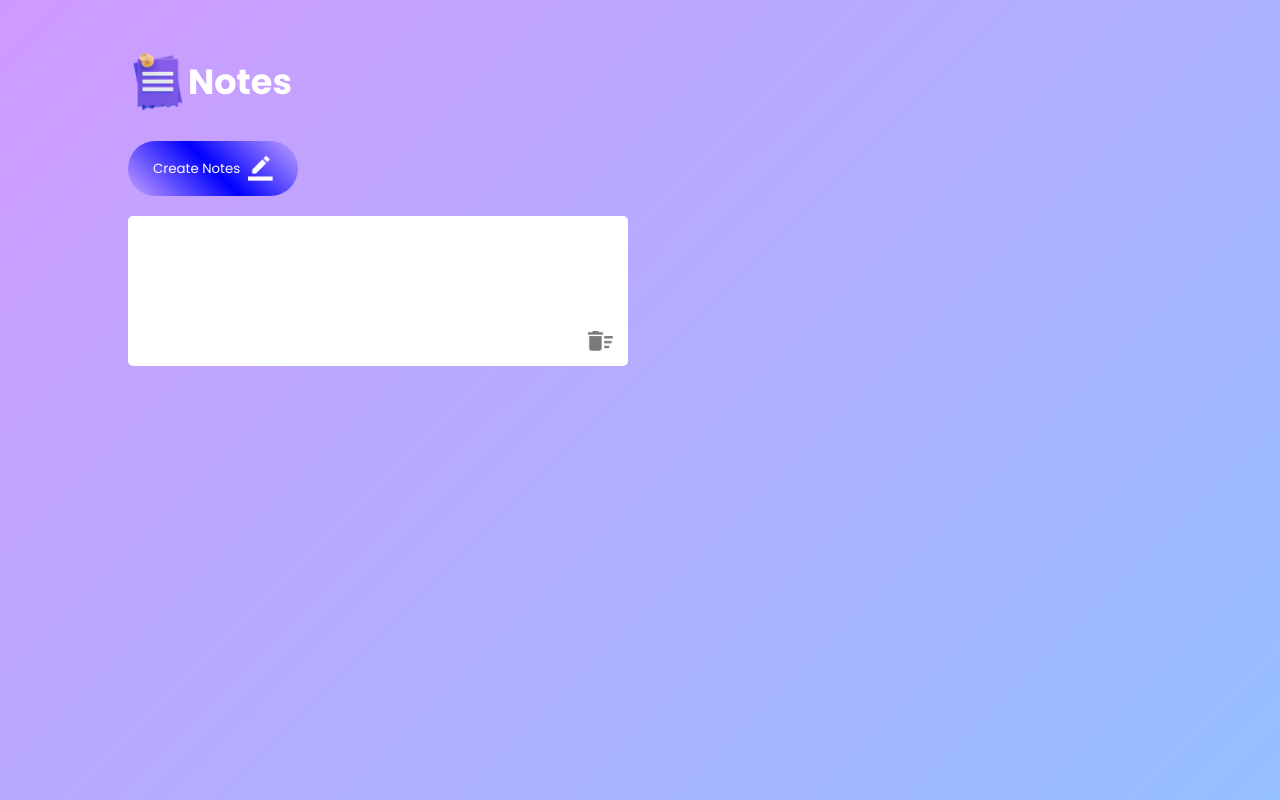
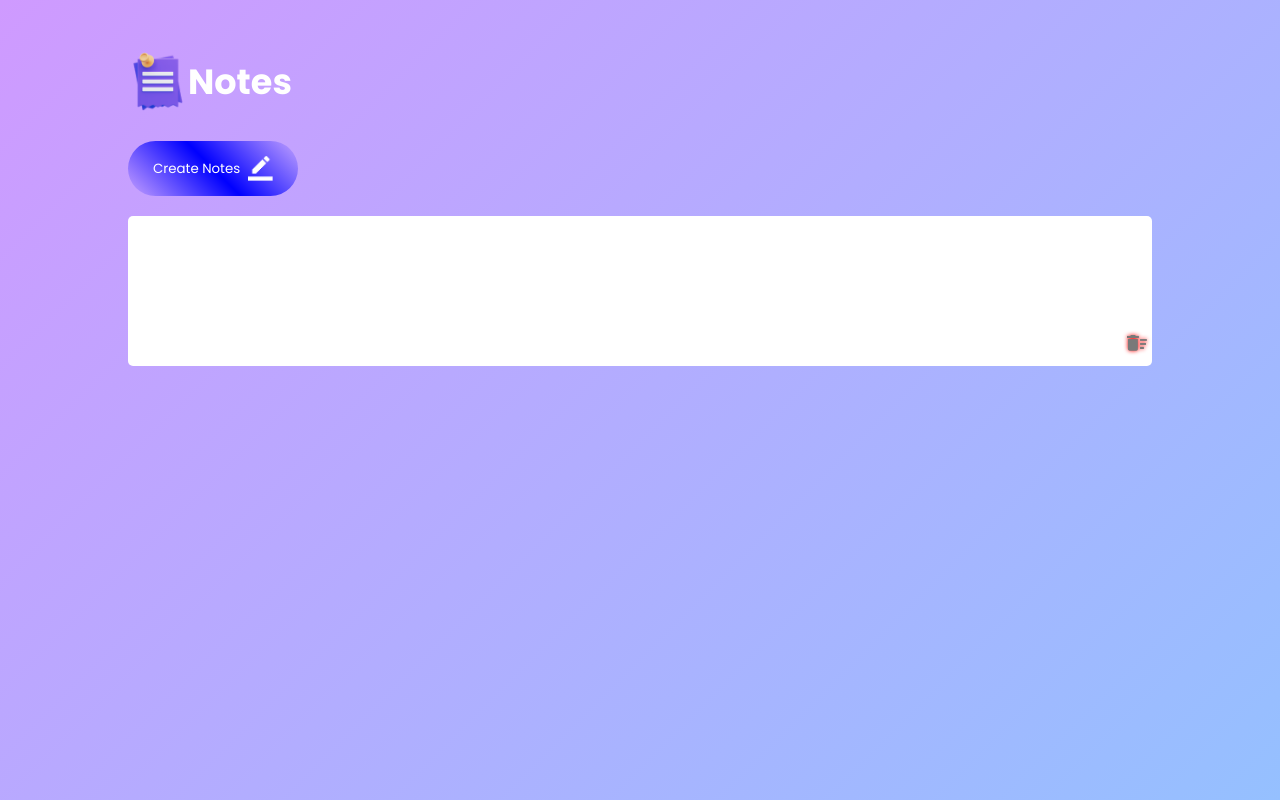
Before and after one commit to ashir245/javascript-projects, a plain HTML site: page javascript_projects/Notes_app/index.html in a window 1280 px wide. Both pictures are taken after a click on the button "Create Notes". Drawn offline with Linux system fonts and the light colour scheme.

Commit message:
modified notes

```diff
--- a/javascript_projects/Notes_app/index.css
+++ b/javascript_projects/Notes_app/index.css
@@ -11,8 +11,7 @@
   min-height: 100vh;
   background: linear-gradient(135deg, #cf9aff, #95c0ff);
   color: #fff;
-  padding-top: 4%;
-  padding-left: 10%;
+  padding: 4% 10% 4% 10%;
 }
 .container h1 {
   display: flex;
@@ -40,21 +39,29 @@
   margin: 30px 0 20px;
   cursor: pointer;
 }
+.notes-container {
+  display: grid;
+  grid-template-columns: repeat(auto-fit, minmax(200px, 1fr));
+
+  grid-gap: 4px;
+}
+
 .input-box {
   position: relative;
-  width: 100%;
-  max-width: 500px;
+
   min-height: 150px;
   background: white;
   color: #333;
-  margin: 20px 0px;
+
   outline: none;
   border-radius: 5px;
-  padding: 15px;
+  padding: 10px 30px 10px 10px;
 }
 .input-box img {
-  width: 25px;
   position: absolute;
   bottom: 15px;
-  right: 15px;
+  width: 20px;
+  right: 5px;
+  filter: drop-shadow(0 0 2px red);
+  cursor: pointer;
 }
```
